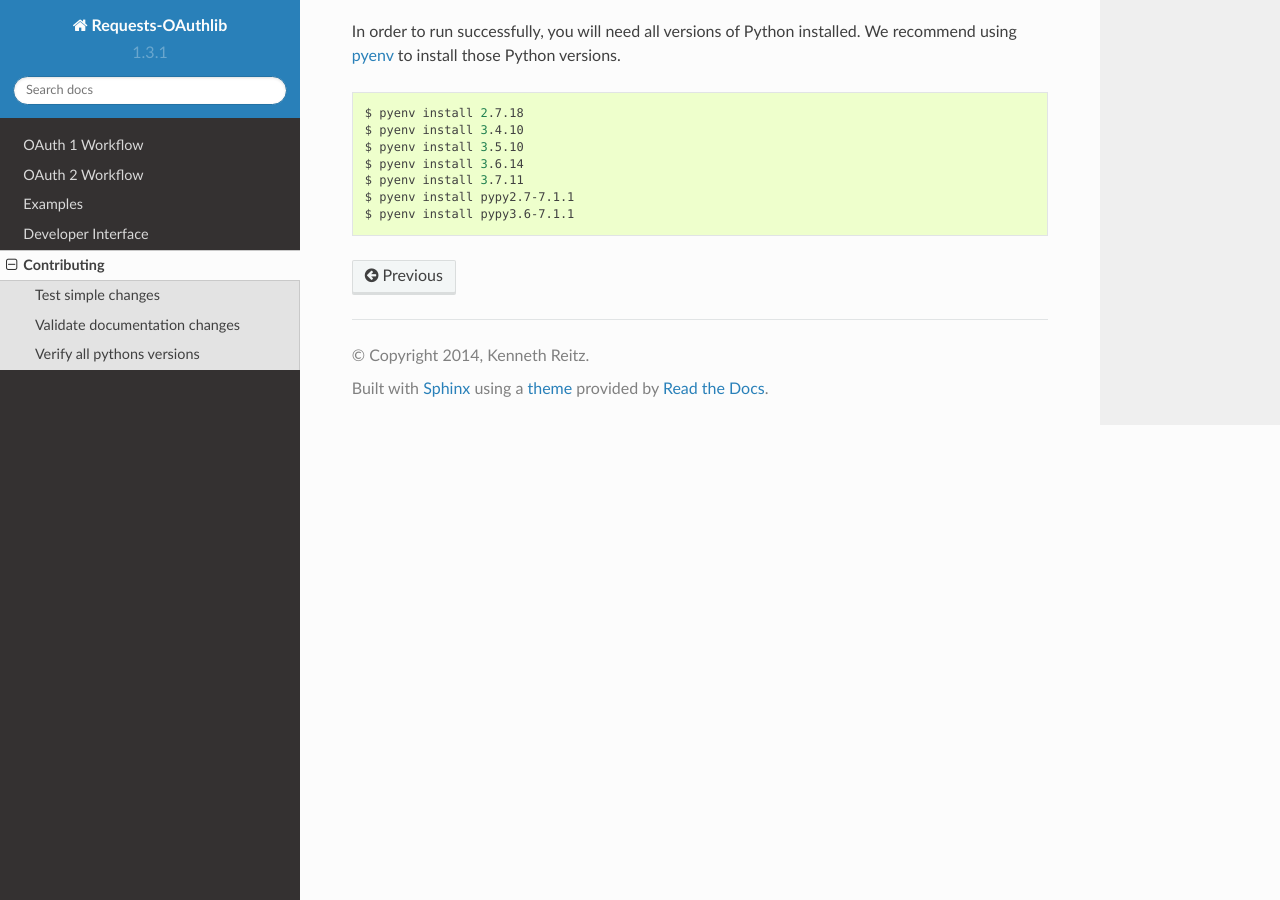
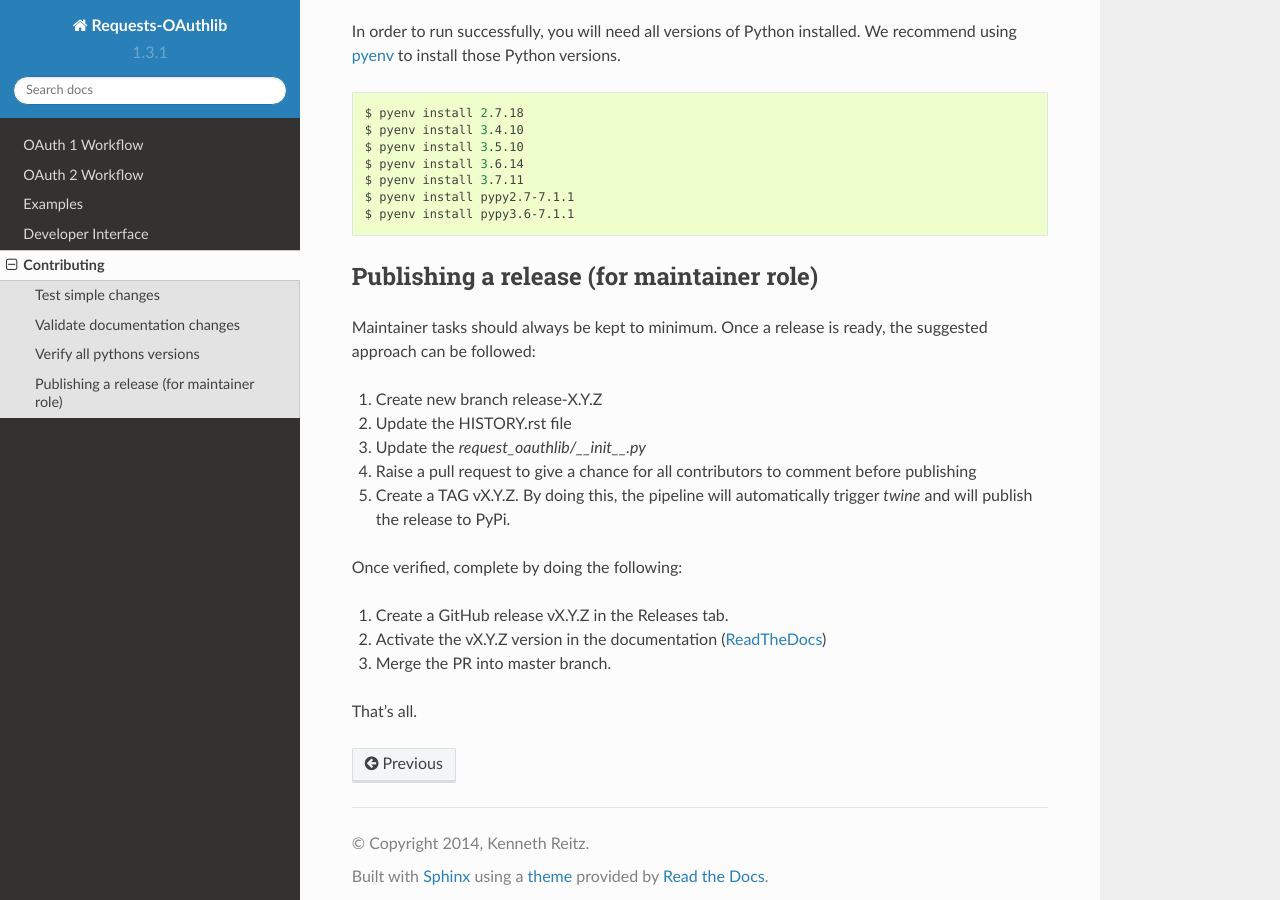
Before and after one commit to requests/requests-oauthlib, a Sphinx documentation site: the page built from docs/contributing.rst, in a window 1280 px wide and 900 px high, scrolled down 748 px. Built offline with Sphinx 7.4.7 and the Read the Docs theme 2.0.0, drawn with Linux system fonts in a browser that asks for light colours.

Commit message:
Add release process

```diff
--- a/docs/contributing.rst
+++ b/docs/contributing.rst
@@ -48,6 +48,27 @@ In order to run successfully, you will need all versions of Python installed. We
    $ pyenv install pypy2.7-7.1.1
    $ pyenv install pypy3.6-7.1.1
 
+
+Publishing a release (for maintainer role)
+==========================================
+
+Maintainer tasks should always be kept to minimum. Once a release is ready, the suggested approach can be followed:
+
+#. Create new branch release-X.Y.Z
+#. Update the HISTORY.rst file
+#. Update the `request_oauthlib/__init__.py`
+#. Raise a pull request to give a chance for all contributors to comment before publishing
+#. Create a TAG vX.Y.Z. By doing this, the pipeline will automatically trigger `twine` and will publish the release to PyPi.
+
+Once verified, complete by doing the following:
+
+#. Create a GitHub release vX.Y.Z in the Releases tab.
+#. Activate the vX.Y.Z version in the documentation (`ReadTheDocs`_)
+#. Merge the PR into master branch.
+
+That's all.
+
 .. _`tox`: https://tox.readthedocs.io/en/latest/install.html
 .. _`virtualenv`: https://virtualenv.pypa.io/en/latest/installation/
 .. _`pyenv`: https://github.com/pyenv/pyenv
+.. _`ReadTheDocs`: https://readthedocs.org/projects/requests-oauthlib/versions/
```
